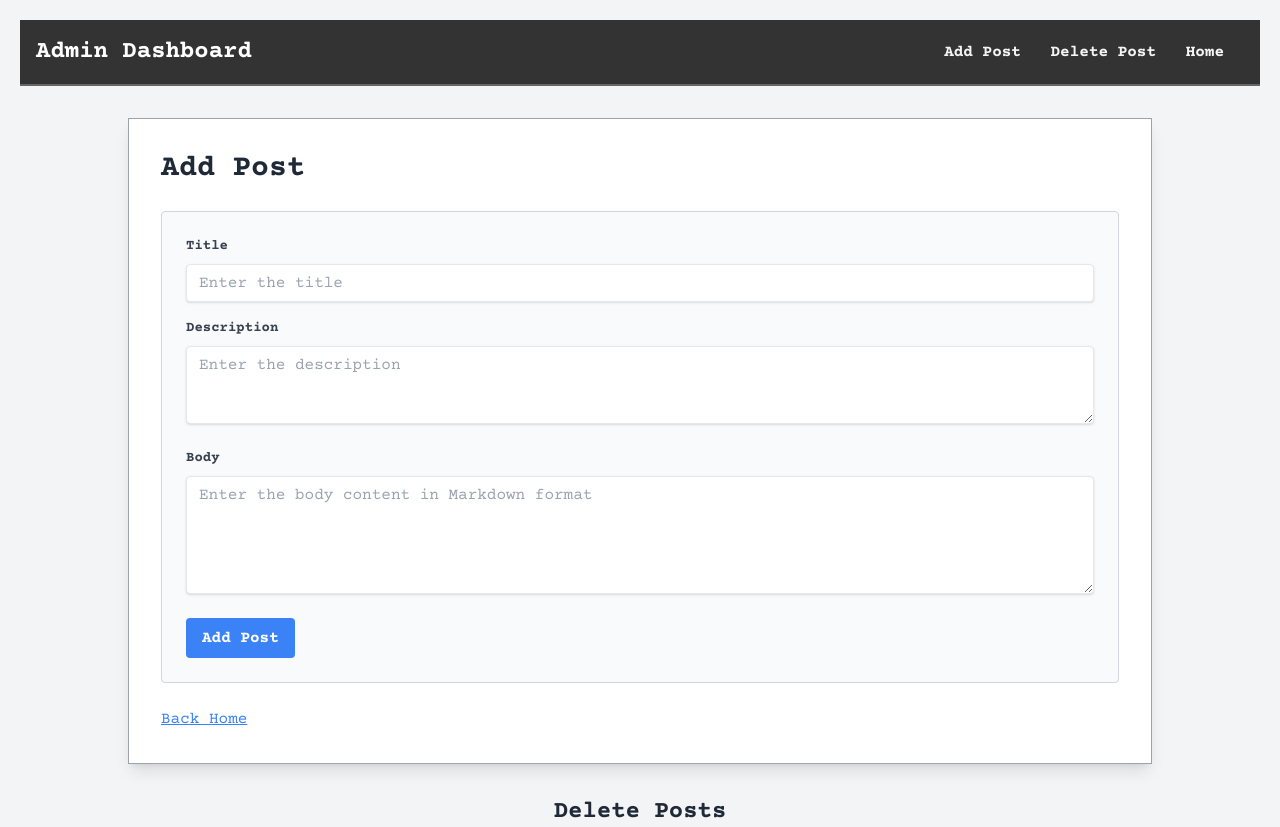
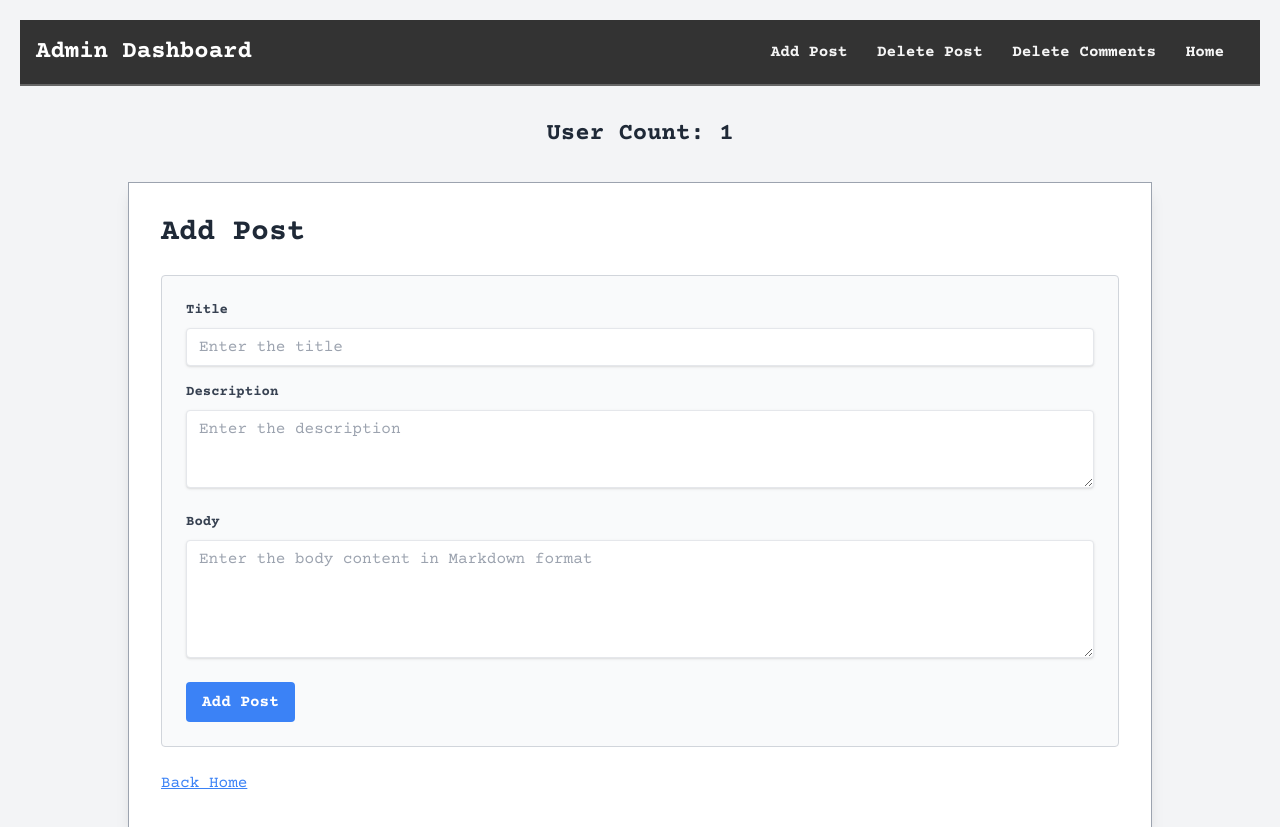
Before and after one commit to Malanaa/den, a Flask app: template templates/admin.html in a window 1280 px wide. Shown: the top 827 px of the page. Run offline with Flask 3, Linux system fonts and the light colour scheme; the template is opened without the code that fills it: most values are stand-ins (such as "Sample title", 1, 10 or a date in 2020); some libraries are stand-ins or nearby versions.

Commit message:
Added user count admin func

```diff
--- a/app.py
+++ b/app.py
@@ -37,6 +37,7 @@ def admin():
         if session["user"] == "syedabimam@gmail.com":
             post_list = posts.find()
             comment_list = comments.find()
+            user_count = users.count_documents({})
 
             if request.method == "POST":
                 title = request.form["title"]
@@ -54,9 +55,9 @@ def admin():
                 posts.insert_one(post)
 
                 return redirect(url_for("admin", message="Succesfuly Posted"))
-            return render_template("admin.html", posts=post_list, comments=comment_list)
+            return render_template("admin.html", posts=post_list, comments=comment_list, user_count=user_count)
 
-            return render_template("admin.html")
+            # return render_template("admin.html")
         return redirect(url_for("home"))
     except KeyError:
         return redirect(url_for("home"))
--- a/templates/admin.html
+++ b/templates/admin.html
@@ -40,12 +40,13 @@
         <div class="mt-4 md:mt-0">
             <a href="#add-post" class="text-white hover:text-blue-400">Add Post</a>
             <a href="#delete-post" class="text-white hover:text-blue-400">Delete Post</a>
-            <!-- <a href="#edit-post" class="text-white hover:text-blue-400">Edit Post (ToDo)</a> -->
+            <a href="#delete-commentx" class="text-white hover:text-blue-400">Delete Comments</a>
             <a href="{{url_for('home')}}" class="text-white hover:text-blue-400">Home</a>
         </div>
     </nav>
 
     <!-- Main Content -->
+    <h2 class="text-2xl text-center mt-8 font-bold mb-4">User Count: {{user_count}}</h2>
     <div class="container mx-auto p-8 bg-white border border-gray-400 shadow-lg mt-8 max-w-screen-lg">
         <h1 id="add-post" class="text-3xl font-bold mb-6">Add Post</h1>
         <form class="bg-gray-50 p-6 rounded border border-gray-300" method="POST">
```
